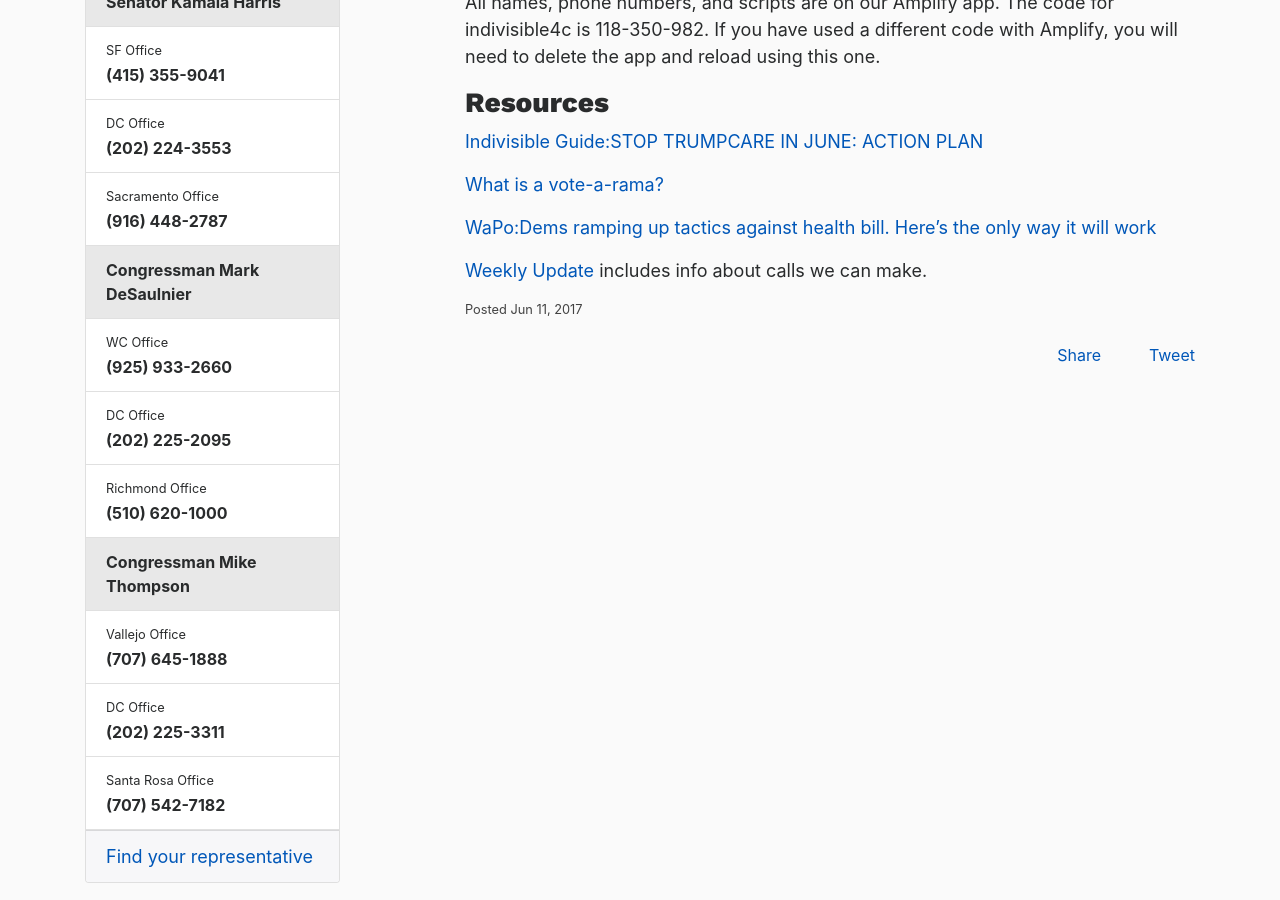
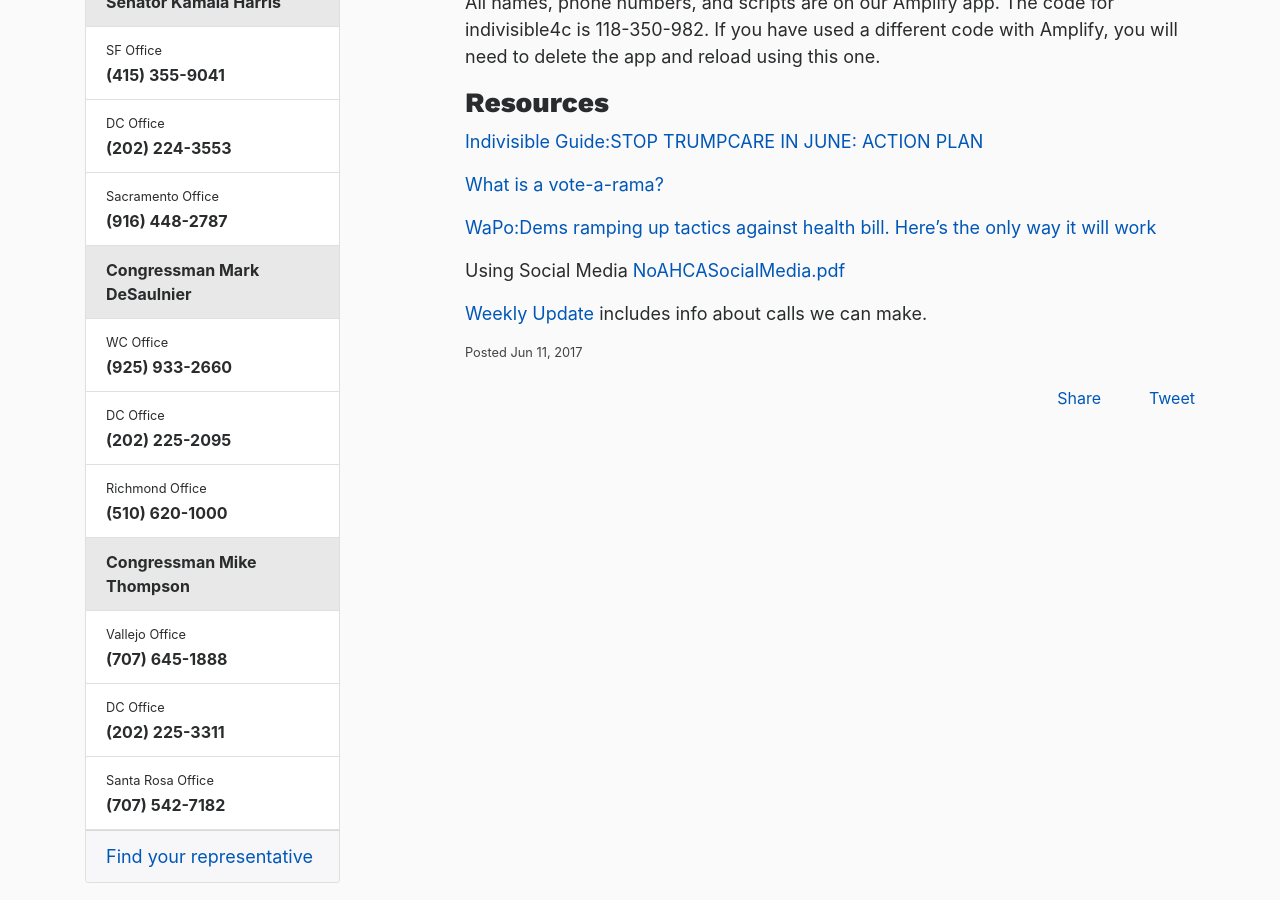
Before and after one commit to IndivisibleTemplate/BasicTemplate, a Jekyll site: the page built from _posts/2017-06-11-stop-the-acha.markdown, in a window 1280 px wide and 900 px high, scrolled down 947 px. Built offline with Jekyll 4.4.1, drawn with Linux system fonts in a browser that asks for light colours; nearby versions of some CDN libraries; comment, search, counter and statistics services are not loaded.

Commit message:
Updated Stop The Acha

```diff
--- a/_posts/2017-06-11-stop-the-acha.markdown
+++ b/_posts/2017-06-11-stop-the-acha.markdown
@@ -26,6 +26,8 @@
 
 [WaPo:Dems ramping up tactics against health bill. Here’s the only way it will work](https://www.washingtonpost.com/blogs/plum-line/wp/2017/06/19/democrats-are-ramping-up-their-tactics-against-the-gop-health-bill-heres-the-only-way-it-will-work/?utm_term=.f25aa7c05c92)
 
+Using Social Media [NoAHCASocialMedia.pdf](/uploads/NoAHCASocialMedia.pdf)
+
 
 
 
```
